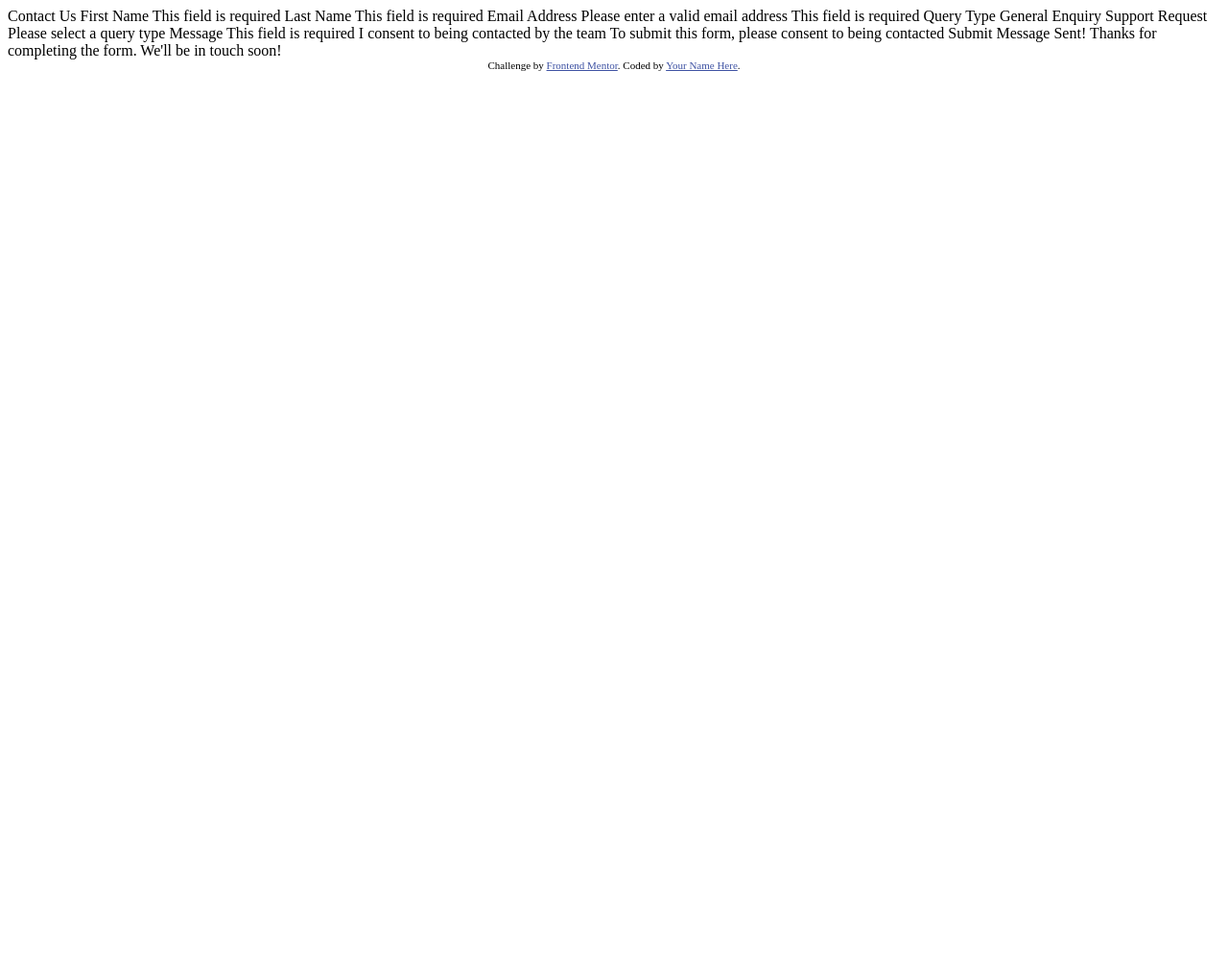
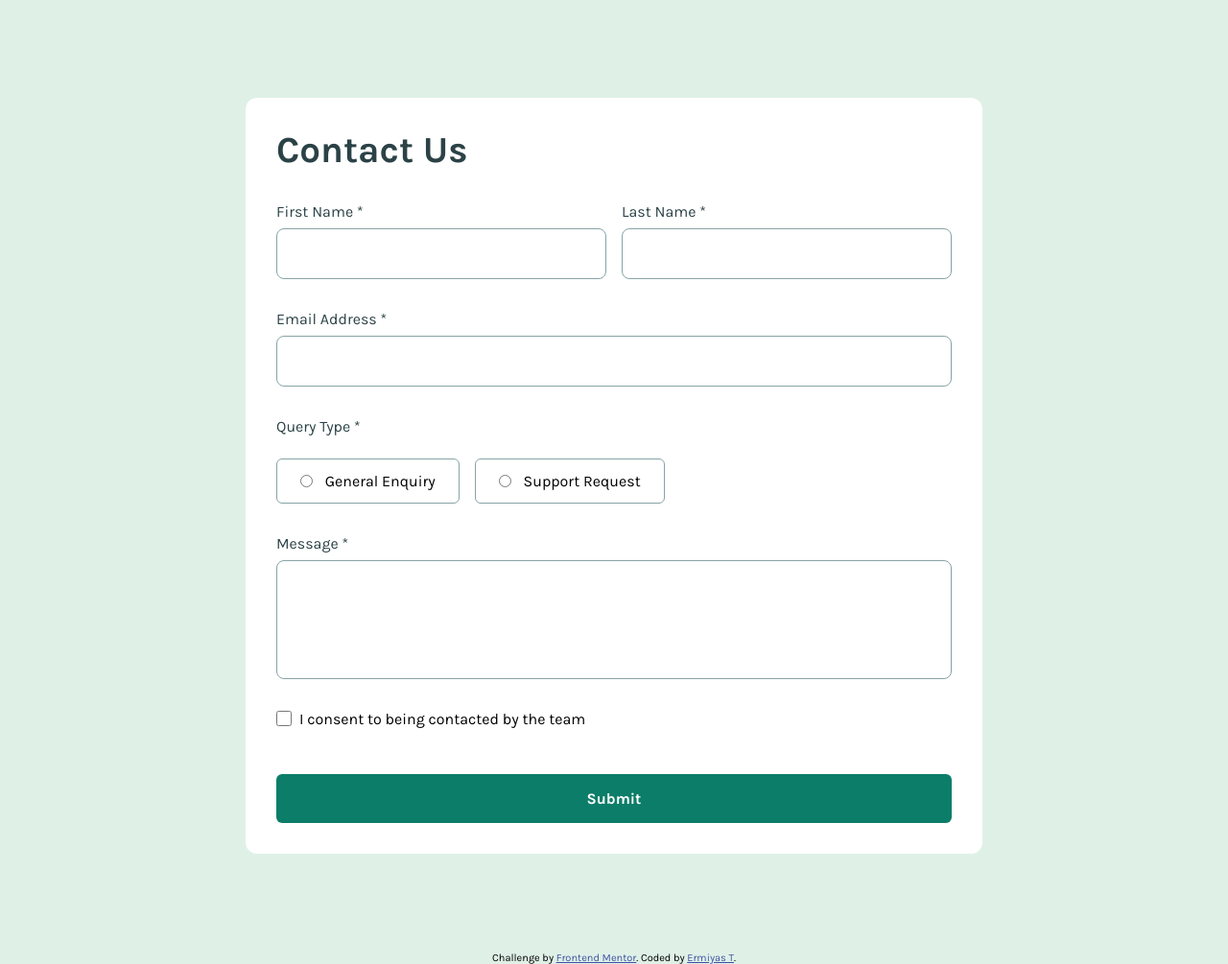
Before and after one commit to Erma-T/contact-form-frontendmentor, a plain HTML site: page index.html in a window 1280 px wide. Shown: the whole page at 96% size. Before the commit the page ends 800 px from the top, so only its background shows below. Drawn offline with Linux system fonts and the light colour scheme.

Commit message:
final commit

```diff
--- /dev/null
+++ b/assets/css/style.css
@@ -0,0 +1,214 @@
+@import url('https://fonts.googleapis.com/css2?family=Karla:ital,wght@0,200..800;1,200..800&display=swap');
+
+:root {
+    --primary-green-light: #dff1e7;
+    --primary-green-medium: #0c7d69;
+    --primary-red: #d94545;
+
+    --white: #ffffff;
+    --grey-medium: #87a3a6;
+    --grey-darker: #2b4246;
+
+    --label: 1rem;
+
+    --weight-sm: 400;
+    --weight-lg: 700;
+}
+
+
+* {
+    margin: 0;
+    padding: 0;
+    box-sizing: border-box;
+    font-family: "Karla", sans-serif;
+    font-optical-sizing: auto;
+    font-weight: var(--weight-sm);
+    font-style: normal;
+}
+
+body {
+    width: 100%;
+    max-width: 1700px;
+    margin: 0 auto;
+    background-color: var(--primary-green-light);
+}
+
+main {
+    width: 100%;
+    padding: 8% 20%;
+}
+
+.form-container {
+    width: 100%;
+    background-color: var(--white);
+    padding: 2rem;
+    border-radius: 12px;
+
+    display: flex;
+    flex-direction: column;
+    gap: 2rem;
+
+    .error-msg {
+        display: none;
+        color: var(--primary-red);
+    }
+
+    .true ~ .error-msg {
+        display: block;
+    }
+
+    h1 {
+        font-size: clamp(2rem, 3vw, 3rem);
+        font-weight: var(--weight-lg);
+        color: var(--grey-darker);
+        text-transform: capitalize;
+    }
+
+    label:not(.line) {
+        width: 100%;
+        color: var(--grey-darker);
+        font-size: var(--label);
+        display: flex;
+        flex-direction: column;
+        gap: .5rem;
+    }
+    p {
+        color: var(--grey-darker);
+        font-size: var(--label);
+    }
+
+    button {
+        width: 100%;
+        font-weight: var(--weight-lg);
+        padding: 1rem;
+        font-size: var(--label);
+        border: none;
+        outline: none;
+        background-color: var(--primary-green-medium);
+        color: var(--white);
+        border-radius: 6px;
+    }
+
+    .name-field {
+        display: flex;
+        gap: 1rem;
+    }
+
+    .query {
+        p {
+            margin-bottom: 1.5rem;
+        }
+
+        .options {
+            display: flex;
+            gap: 1rem;
+        }
+
+        label {
+            display: flex;
+            align-items: center;
+            justify-content: center;
+            gap: .8rem;
+            padding: .8rem 1.5rem;
+            border-radius: 6px;
+            border: 1px solid var(--grey-medium);
+        }
+
+        input[type="radio"]:checked {
+            color: #87a3a6;
+        }
+    }
+
+    .agree {
+        display: flex;
+        align-items: center;
+        gap: .5rem;
+        position: relative;
+        margin-bottom: 1rem;
+
+        input {
+            width: 1rem;
+            aspect-ratio: 1;
+        }
+    }
+
+    textarea {
+        resize: none;
+        border-radius: 8px;
+        border: 1px solid var(--grey-medium);
+        padding: 1rem;
+    }
+
+    textarea:focus {
+        outline: 1px solid var(--grey-medium);
+    }
+}
+
+input[type="text"],
+input[type="email"] {
+    font-size: var(--label);
+    padding: 1rem;
+    border-radius: 8px;
+    border: 1px solid var(--grey-medium);
+}
+
+
+input[type="text"]:focus,
+input[type="email"]:focus {
+    outline: 1px solid var(--grey-darker);
+}
+
+.qtype {
+    margin-top: .5rem;
+}
+
+.active-query {
+    background-color: var(--primary-green-light);
+    border-color: var(--primary-green-medium);
+}
+
+.bl {
+    /* display: block !important; */
+    position: absolute;
+    bottom: -1.5rem;
+}
+
+.success {
+    position: fixed;
+    z-index: 100;
+    top: -30%;
+    left: 50%;
+    transform: translateX(-50%);
+    transition: all .3 ease;
+
+    background-color: var(--grey-darker);
+    border-radius: 12px;
+    padding: 2rem;
+
+    .title {
+        display: flex;
+        align-items: center;
+        gap: .5rem;
+
+        color: var(--white);
+        font-size: .8rem;
+        margin-bottom: .7rem;
+    }
+
+    .sent-message {
+        color: var(--primary-green-light);
+    }
+}
+
+.success.active {
+    top: 3%;
+}
+
+@media (max-width: 640px) {
+    main {
+        padding: 5rem 1rem;
+    }
+    .name-field {
+        flex-direction: column;
+    }
+}
--- /dev/null
+++ b/assets/js/script.js
@@ -0,0 +1,72 @@
+const submitBtn = document.getElementById('submit'),
+    fname = document.getElementById('fname'),
+    lname = document.getElementById('lname'),
+    email = document.getElementById('email-address'),
+    qtype = document.querySelector('.qtype'),
+    msg = document.getElementById('message'),
+    agree = document.getElementById('agreement'),
+    success = document.querySelector('.success')
+
+let isOkay = false
+
+
+submitBtn.addEventListener('click', ()=> {
+    if(fname.value == '')
+        fname.classList.add('true')
+    else
+        fname.classList.remove('true')
+
+    if(lname.value == '')
+        lname.classList.add('true')
+    else
+        lname.classList.remove('true')
+
+    const pattern = /^[a-zA-Z0-9._%+-]+@[a-zA-Z0-9.-]+\.[a-zA-Z]{2,}$/;
+
+    if(!pattern.test(email.value))
+        email.classList.add('true')
+    else
+        email.classList.remove('true')
+
+    const qType = document.querySelector('input[type="radio"][name="query-type"]:checked')
+    qtype.style.display = `${qType!=null? 'none' : 'block'}`
+
+    if(msg.value == '')
+        msg.classList.add('true')
+    else
+        msg.classList.remove('true')
+
+    if(!agree.checked)
+        agree.classList.add('true')
+    else
+        agree.classList.remove('true')
+
+    if(
+        fname.value!='' &&
+        lname.value!='' &&
+        pattern.test(email.value) &&
+        msg.value!= '' &&
+        qType!=null
+    ) {
+        success.classList.add('active')
+        fname.value = ''
+        lname.value = ''
+        email.value = ''
+        msg.value = ''
+    } else {
+        success.classList.remove('active')
+    }
+})
+
+function querySelected(e) {
+    const general = document.getElementById('general')
+    const support = document.getElementById('support')
+
+    if(e.target.value == 'general') {
+        general.classList.add('active-query')
+        support.classList.remove('active-query')
+    } else {
+        general.classList.remove('active-query')
+        support.classList.add('active-query')
+    }
+}
--- a/index.html
+++ b/index.html
@@ -1,52 +1,128 @@
 <!DOCTYPE html>
 <html lang="en">
   <head>
-  <meta charset="UTF-8">
-  <meta name="viewport" content="width=device-width, initial-scale=1.0"> <!-- displays site properly based on user's device -->
+    <meta charset="UTF-8" />
+    <meta name="viewport" content="width=device-width, initial-scale=1.0" />
+    <!-- displays site properly based on user's device -->
 
-  <link rel="icon" type="image/png" sizes="32x32" href="./assets/images/favicon-32x32.png">
+    <link
+      rel="icon"
+      type="image/png"
+      sizes="32x32"
+      href="./assets/images/favicon-32x32.png"
+    />
 
     <title>Frontend Mentor | Contact form</title>
+    <link rel="stylesheet" href="assets/css/style.css" />
 
     <!-- Feel free to remove these styles or customise in your own stylesheet 👍 -->
     <style>
-    .attribution { font-size: 11px; text-align: center; }
-    .attribution a { color: hsl(228, 45%, 44%); }
+      .attribution {
+        font-size: 11px;
+        text-align: center;
+      }
+      .attribution a {
+        color: hsl(228, 45%, 44%);
+      }
     </style>
   </head>
   <body>
+    <main>
+      <div class="success">
+        <div class="title">
+          <svg
+            xmlns="http://www.w3.org/2000/svg"
+            width="20"
+            height="21"
+            fill="none"
+            viewBox="0 0 20 21"
+          >
+            <path
+              fill="#fff"
+              d="M14.28 7.72a.748.748 0 0 1 0 1.06l-5.25 5.25a.748.748 0 0 1-1.06 0l-2.25-2.25a.75.75 0 1 1 1.06-1.06l1.72 1.72 4.72-4.72a.75.75 0 0 1 1.06 0Zm5.47 2.78A9.75 9.75 0 1 1 10 .75a9.76 9.76 0 0 1 9.75 9.75Zm-1.5 0A8.25 8.25 0 1 0 10 18.75a8.26 8.26 0 0 0 8.25-8.25Z"
+            />
+          </svg>
 
-  Contact Us
+          <h2>Message Sent!</h2>
+        </div>
+        <p class="sent-message">
+          Thanks for completing the form. We'll be in touch soon!
+        </p>
+      </div>
+      <div class="form-container">
+        <h1>Contact Us</h1>
 
-  First Name
-  This field is required
+        <div class="name-field">
+          <label for="fname" id="fname-div"
+            >First Name *
+            <input type="text" id="fname" placeholder="" required/>
+            <p class="error-msg">This field is required</p>
+          </label>
 
-  Last Name
-  This field is required
+          <label for="lname"
+            >Last Name *
+            <input type="text" id="lname" required placeholder="" />
+            <p class="error-msg">This field is required</p>
+          </label>
+        </div>
 
-  Email Address
-  Please enter a valid email address
-  This field is required
+        <label for="email-address">
+          Email Address *
+          <input type="email" id="email-address" placeholder="" />
+          <p class="error-msg">Please enter a valid email address</p>
+        </label>
 
-  Query Type
+        <div class="query">
+          <p class="query-label">Query Type *</p>
+
+          <div class="options">
+            <label for="general-enquiry" class="line" id="general">
+              <input
+                type="radio"
+                id="general-enquiry"
+                name="query-type"
+                onchange="querySelected(event)"
+                value="general"
+              />
               General Enquiry
+            </label>
+
+            <label for="support-request" class="line" id="support">
+              <input
+                type="radio"
+                id="support-request"
+                name="query-type"
+                onchange="querySelected(event)"
+                value="support"
+              />
               Support Request
-  Please select a query type
+            </label>
+          </div>
+          <p class="error-msg qtype">Please select a query type</p>
+        </div>
 
-  Message
-  This field is required
+        <label for="message">
+          Message *
+          <textarea name="message" id="message" cols="100" rows="6"></textarea>
+          <p class="error-msg">This field is required</p>
+        </label>
 
+        <label for="agreement" class="line agree">
+          <input type="checkbox" id="agreement" />
           I consent to being contacted by the team
+          <p class="error-msg bl">
             To submit this form, please consent to being contacted
+          </p>
+        </label>
 
-  Submit
-
-  Message Sent!
-  Thanks for completing the form. We'll be in touch soon!
-
-  <div class="attribution">
-    Challenge by <a href="https://www.frontendmentor.io?ref=challenge">Frontend Mentor</a>.
-    Coded by <a href="#">Your Name Here</a>.
+        <button id="submit" type="button">Submit</button>
       </div>
+    </main>
+    <footer class="attribution">
+      Challenge by
+      <a href="https://www.frontendmentor.io?ref=challenge">Frontend Mentor</a>.
+      Coded by <a href="ermiyas.com">Ermiyas T</a>.
+    </footer>
+    <script src="assets/js/script.js"></script>
   </body>
 </html>
```
Lines whose indentation alone changed are shown as unchanged.
